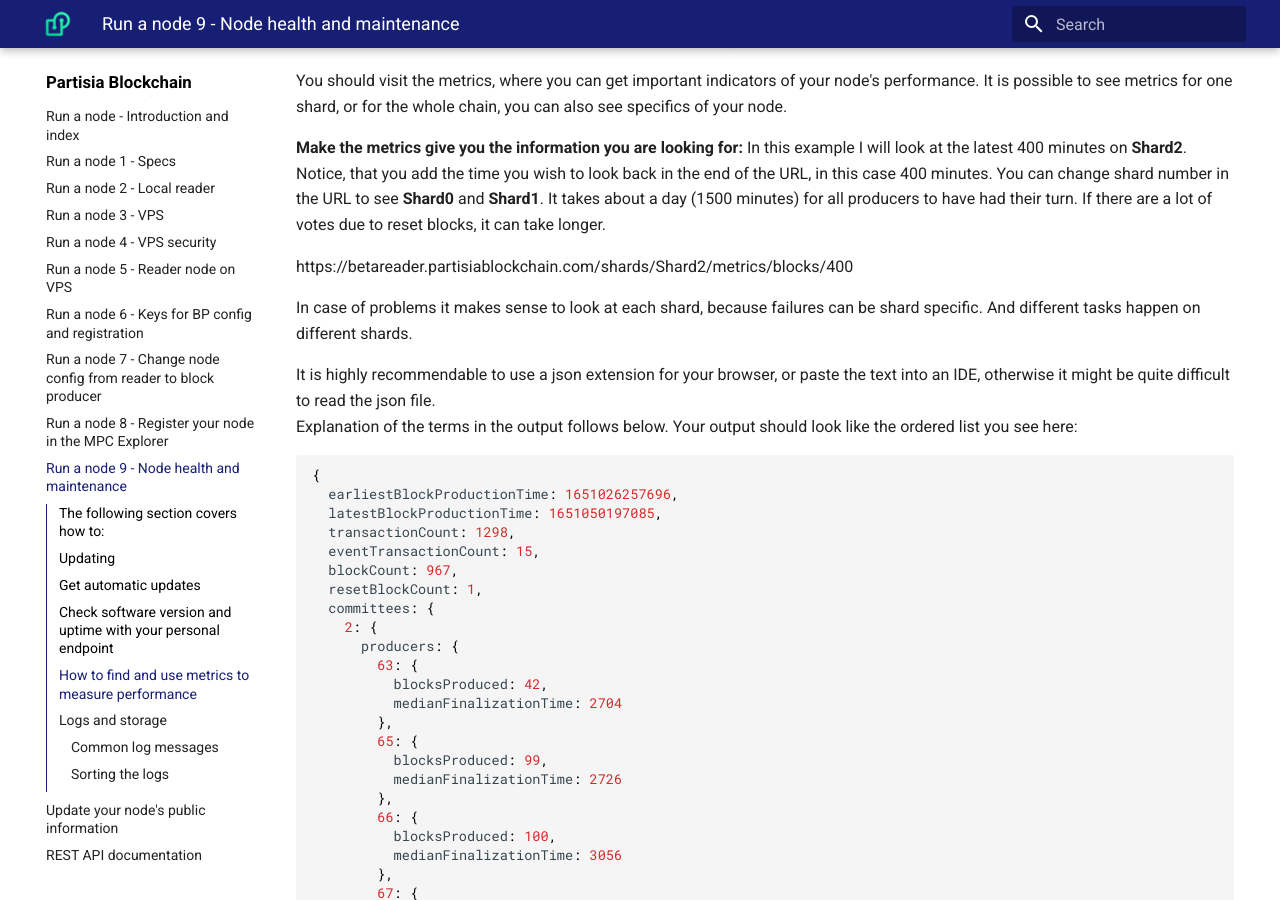
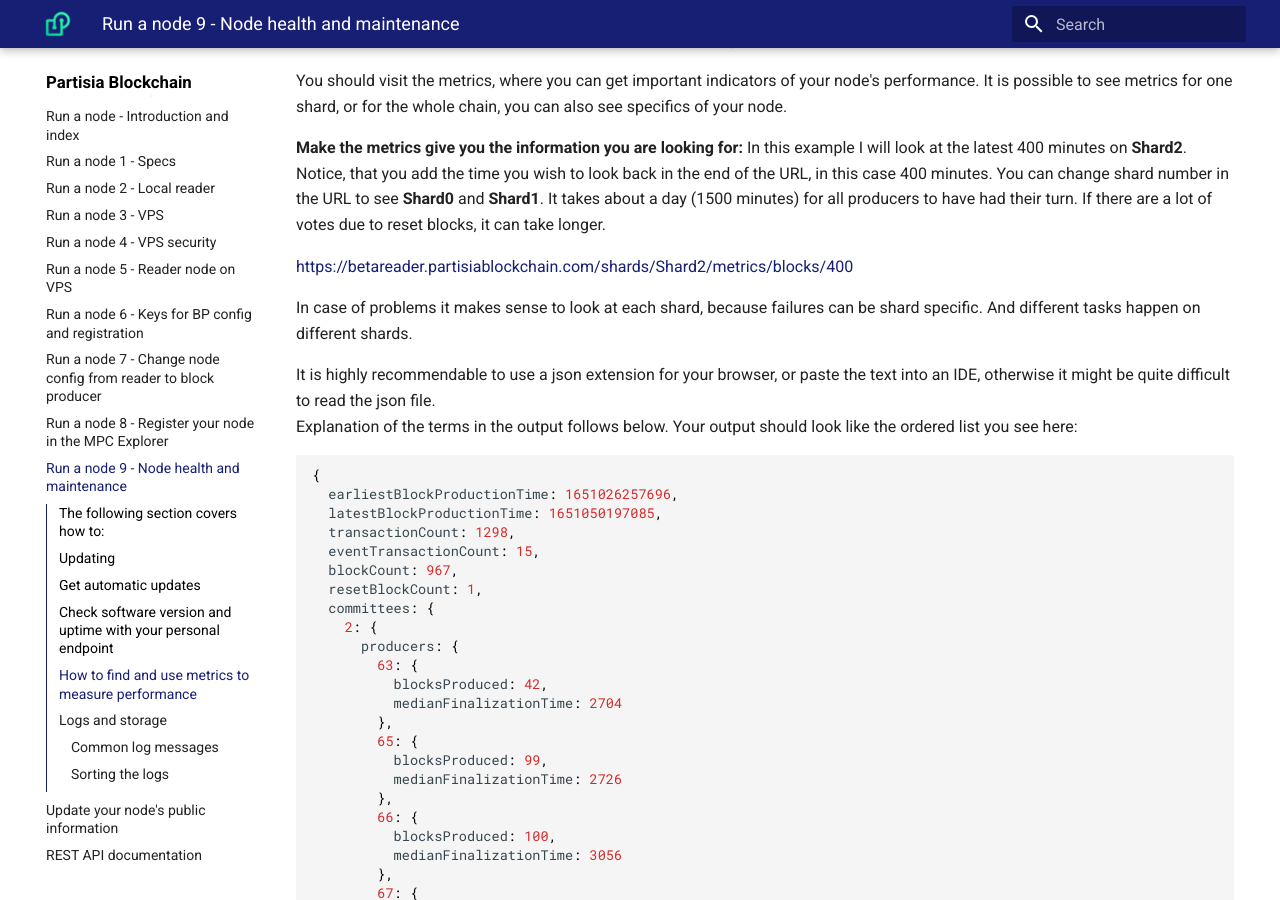
Before and after one commit to 0xSero/partisia-docs, an MkDocs documentation site: the page built from docs/operator-9-node-health.md, in a window 1280 px wide and 900 px high, scrolled down 3534 px. Built offline with MkDocs 1.6.1 and Material for MkDocs 9.7.7, drawn with Linux system fonts in a browser that asks for light colours; a script that is not in the unit is left out.

Commit message:
URL clickable

```diff
--- a/docs/operator-9-node-health.md
+++ b/docs/operator-9-node-health.md
@@ -158,7 +158,7 @@
 In this example I will look at the latest 400 minutes on **Shard2**. Notice, that you add the time you wish to look back in the end of the URL, in this case 400 minutes. You can change shard number in the URL to see **Shard0** and **Shard1**. It takes about a day (1500 minutes) for all producers to have had their turn. If there are a lot of votes due to reset blocks, it can take longer.
 
 
-https://betareader.partisiablockchain.com/shards/Shard2/metrics/blocks/400
+<https://betareader.partisiablockchain.com/shards/Shard2/metrics/blocks/400>
 
 In case of problems it makes sense  to look at each shard, because failures can be shard specific. And different tasks happen on different shards.
 
@@ -245,7 +245,7 @@
 
 You can see blocks produced on the entire chain by modifying the URL:
 
-https://betareader.partisiablockchain.com/metrics/blocks/400
+<https://betareader.partisiablockchain.com/metrics/blocks/400>
 
 ## Logs and storage
 
```
